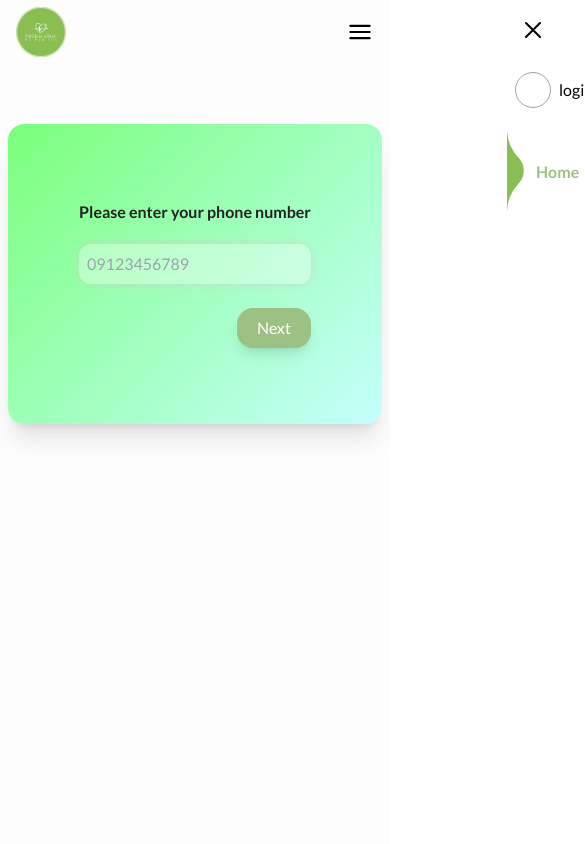
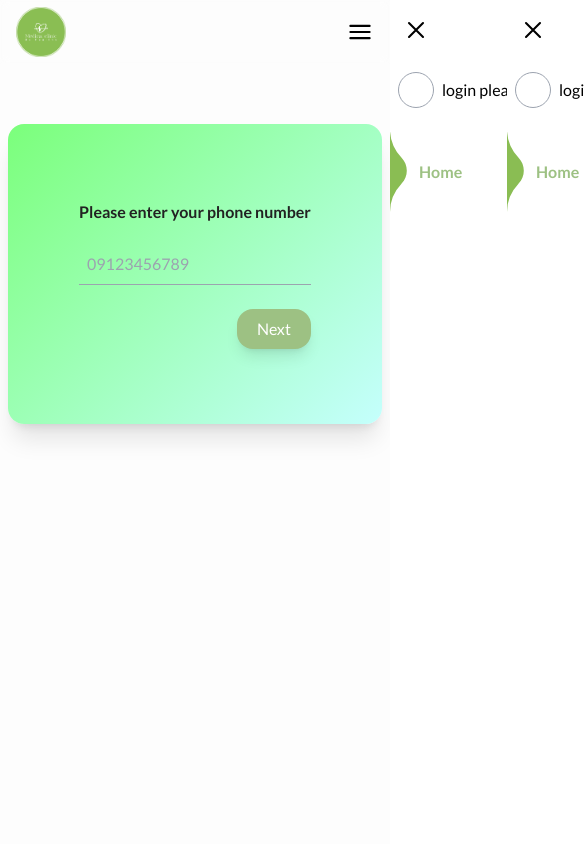
Before and after one commit to hadiraz/doctor-appointment, a Next.js app: page /appointment in a window 390 px wide. Shown: the top 844 px of the page, 585 px wide, since content can reach past the window. Built offline with nearby package versions, Linux system fonts and the light colour scheme.

Commit message:
responsive navbar bug fixed

```diff
--- a/components/AppointmentPhoneInput.tsx
+++ b/components/AppointmentPhoneInput.tsx
@@ -4,10 +4,10 @@ import { useFormik, Formik, Form, Field , FormikState } from "formik";
 import React, { FormEventHandler } from "react";
 import styled from "styled-components";
 
-type FormTypes = {
+export type FormTypes = {
   phone: string;
 };
-type FormValidateTypes = {
+export type FormValidateTypes = {
   phone ?: string;
 };
 
@@ -57,15 +57,11 @@ const AppointmentPhoneInput = ({
           Please enter your phone number
         </p>
         <Field
-          style={{
-            boxShadow: "0px 0px 12px -2px #ccc",
-            background: "#ffffff5b",
-          }}
           type="tel"
           name="phone"
           maxLength={11}
           minLength={11}
-          className="max-w-[250px] w-full px-2 py-2 border-none outline-none border-gray-400 bg-transparent rounded-xl"
+          className="max-w-[250px] w-full px-2 py-2 outline-none border-b-[1px] border-b-gray-400 bg-transparent focus:border-b-primary focus:border-b-[2px]"
           placeholder="09123456789"
         />
         <span className="flex w-full text-red-600 justify-center text-sm mt-1">{touched.phone && errors.phone}</span>
--- a/components/Header.tsx
+++ b/components/Header.tsx
@@ -1,7 +1,8 @@
-import Image from 'next/image'
-import Link from 'next/link'
-import React , {useState} from 'react'
+import Image from "next/image";
+import Link from "next/link";
+import React, { useState } from "react";
 import logo from "@/public/assets/logo_med.png";
+import ResponsiveNav from "./ResponsiveNav";
 
 const Header = () => {
   const [navStatus, setNavStatus] = useState(false);
@@ -51,11 +52,19 @@ const Header = () => {
         </Link>
       </div>
       {navStatus && (
+        <>
           <div
             className="flex w-screen h-screen absolute top-0 left-0 backdrop-blur-sm"
             onClick={() => setNavStatus(false)}
           ></div>
+        </>
       )}
+      <ResponsiveNav
+        setMenuStatus={setNavStatus}
+        className={`${
+          navStatus && "!right-0"
+        } transition-all duration-150`}
+      />
       <svg
         xmlns="http://www.w3.org/2000/svg"
         fill="none"
@@ -72,7 +81,7 @@ const Header = () => {
         />
       </svg>
     </header>
-  )
-}
+  );
+};
 
-export default Header
+export default Header;
--- a/components/ResponsiveNav.tsx
+++ b/components/ResponsiveNav.tsx
@@ -4,7 +4,7 @@ import React from "react";
 const ResponsiveNav = ({ className , setMenuStatus }: { setMenuStatus : React.Dispatch<React.SetStateAction<boolean>> , className?: string }) => {
   return (
     <section
-      className={`w-[60vw] h-screen flex md:hidden flex-col fixed top-0 right-0 bg-white transition-all duration-200 ease-in z-20 ${className}`}
+      className={`w-[60vw] h-screen flex md:hidden flex-col fixed top-0 -right-[60%] bg-white transition-all duration-200 ease-in z-20 ${className}`}
     >
       <div className="flex w-full items-center py-4 px-3">
         <svg
--- a/components/SplitedInputs.tsx
+++ b/components/SplitedInputs.tsx
@@ -28,7 +28,7 @@ const SplitedInputs = ({
   inputsNumber,
   setStringCode,
   setSubmitStatus,
-  separator = <span>-</span>,
+  separator,
   regex = /^[0-9]*$/ ,
 }: InputsConfig) => {
   const [items, setItems] = useState<ItemsType[]>([]);
@@ -63,7 +63,6 @@ const SplitedInputs = ({
 
   useEffect(() => {
     if(setSubmitStatus){
-      console.log("hi")
       items.length !== 0 && filledInputs === items.length
       ? setSubmitStatus(false)
       : setSubmitStatus(true);
```
Lines whose indentation alone changed are shown as unchanged.
